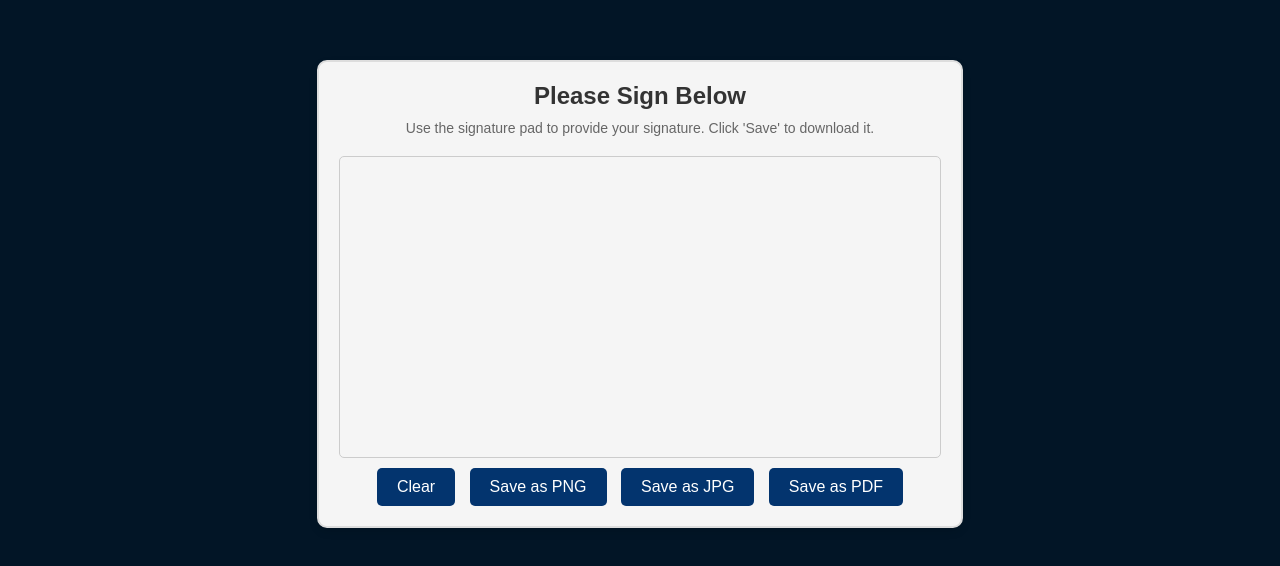
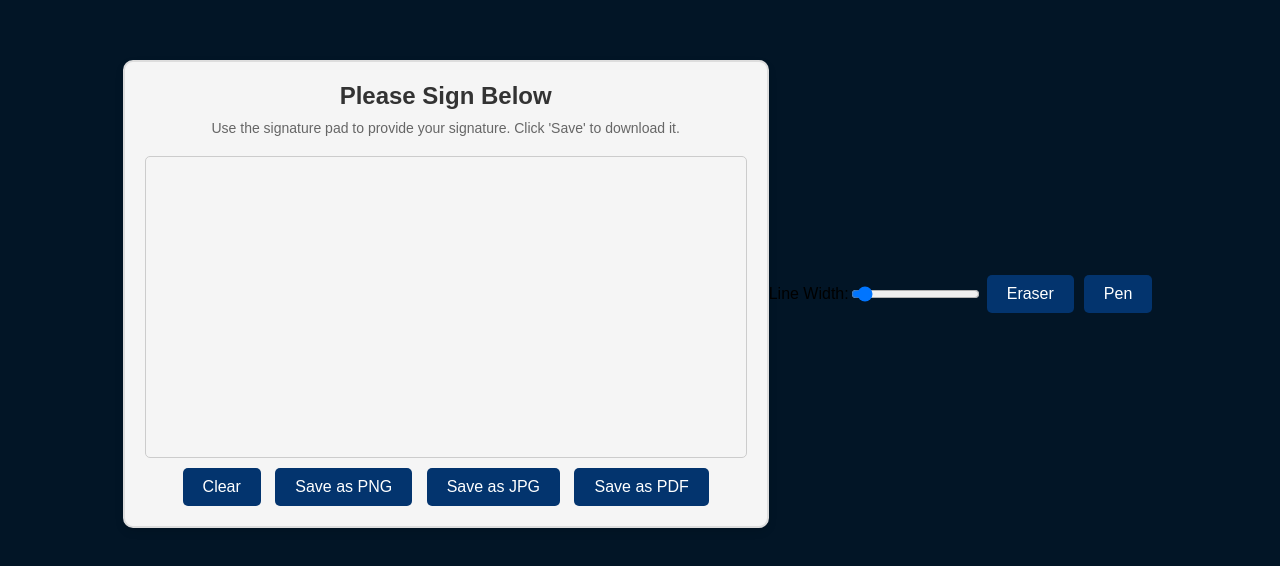
Before and after one commit to Bhavyansh19/Signature-Pad, a plain HTML site: page index.html in a window 1280 px wide. Shown: the part 106-672 px from the top of the page. Drawn offline with nearby package versions, Linux system fonts and the light colour scheme.

Commit message:
Update index.html

```diff
--- a/index.html
+++ b/index.html
@@ -18,7 +18,10 @@
             <button id="save-pdf">Save as PDF</button>
         </div>
     </div>
-
+<label for="line-width">Line Width:</label>
+<input type="range" id="line-width" min="1" max="10" value="1.5" step="0.5">
+<button id="eraser-btn">Eraser</button>
+<button id="pen-btn">Pen</button>
     <script src="script.js"></script>
 </body>
 </html>
```
